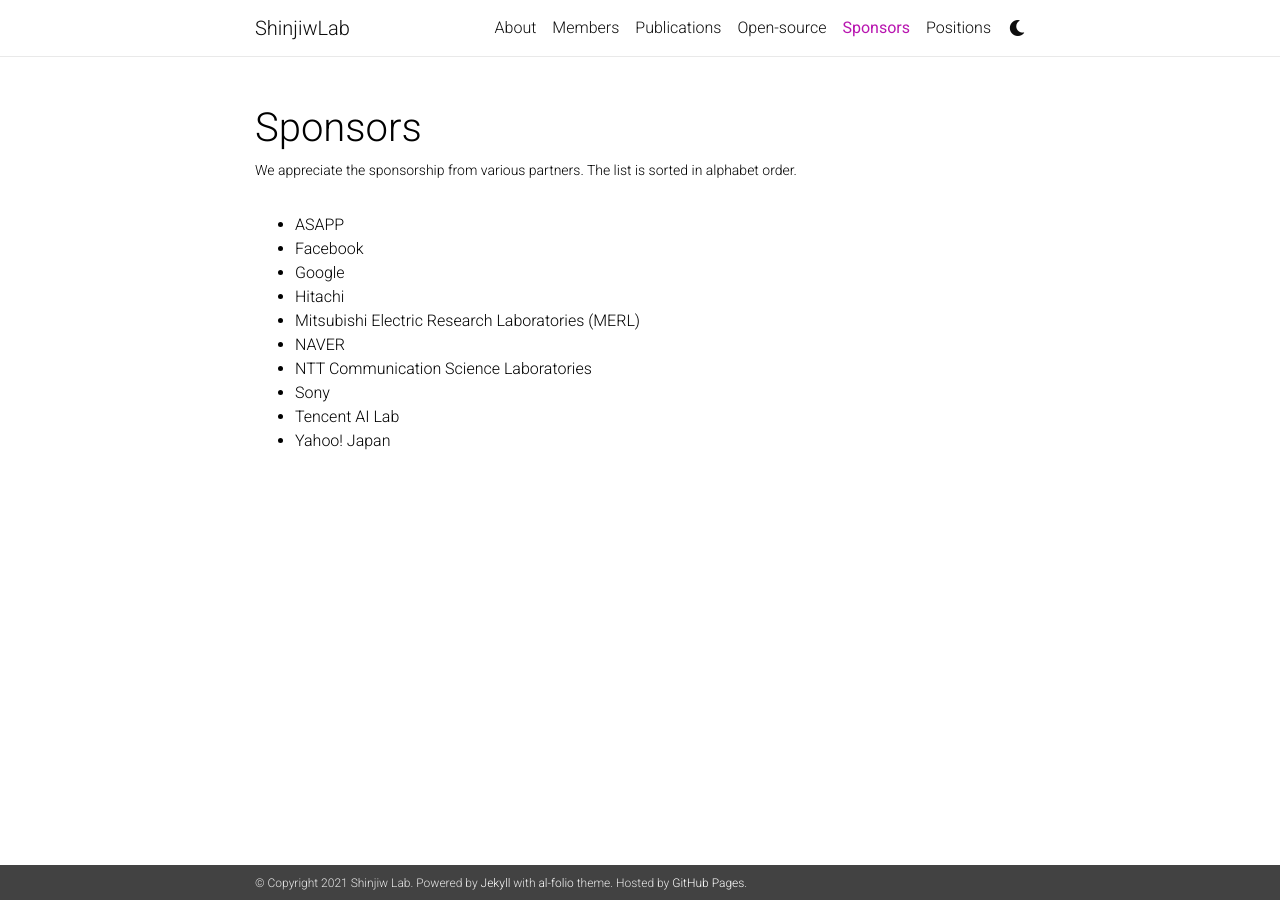
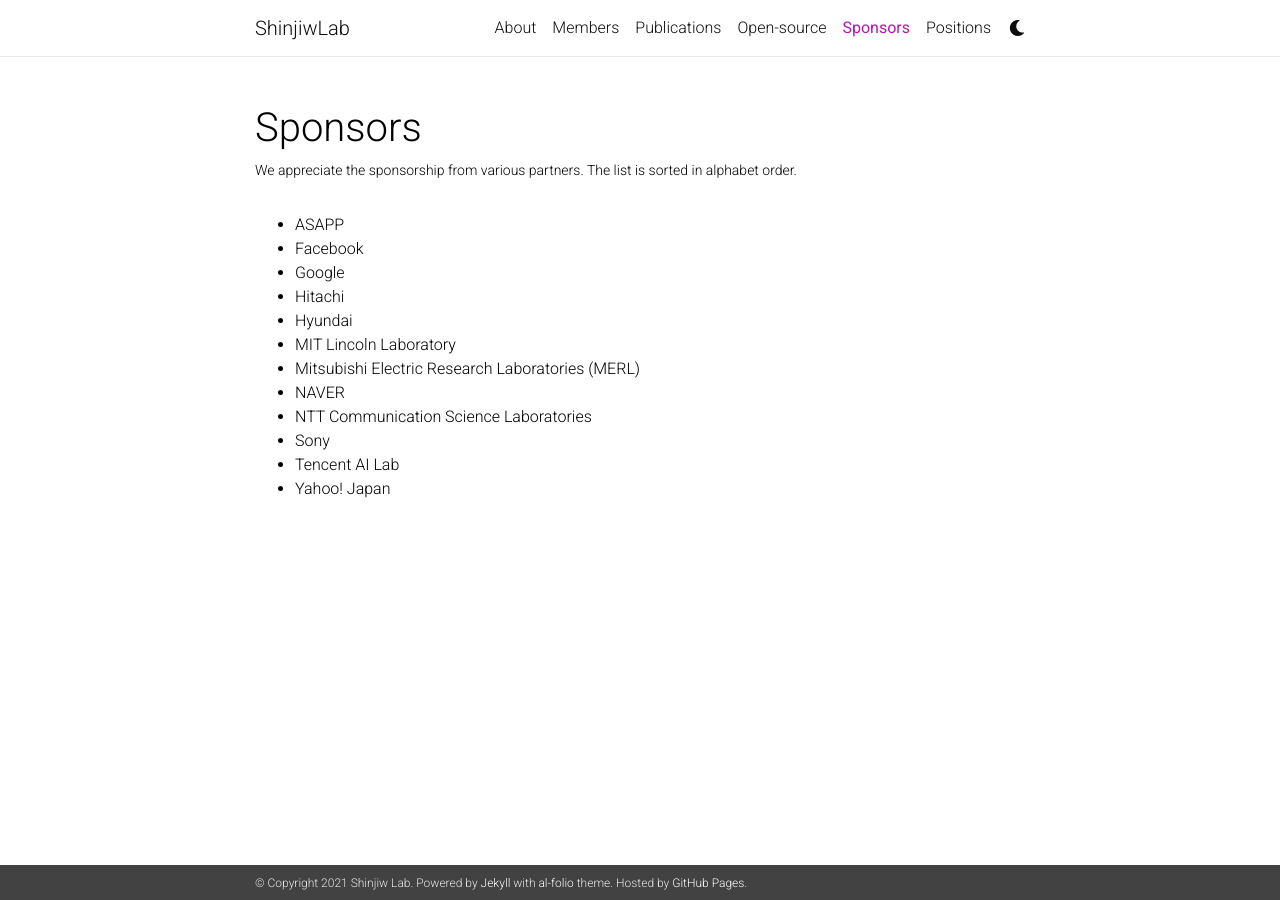
Before and after one commit to shinjiwlab/shinjiwlab.github.io, a Jekyll site: the page built from _pages/sponsors.md, in a window 1280 px wide. Built offline with Jekyll 4.4.1, drawn with Linux system fonts in a browser that asks for light colours; nearby versions of some CDN libraries; a style sheet for code colours, icons or effects is not loaded.

Commit message:
Update sponsors.md

```diff
--- a/_pages/sponsors.md
+++ b/_pages/sponsors.md
@@ -12,6 +12,8 @@
 - Facebook
 - Google
 - Hitachi
+- Hyundai
+- MIT Lincoln Laboratory
 - Mitsubishi Electric Research Laboratories (MERL)
 - NAVER
 - NTT Communication Science Laboratories
```
